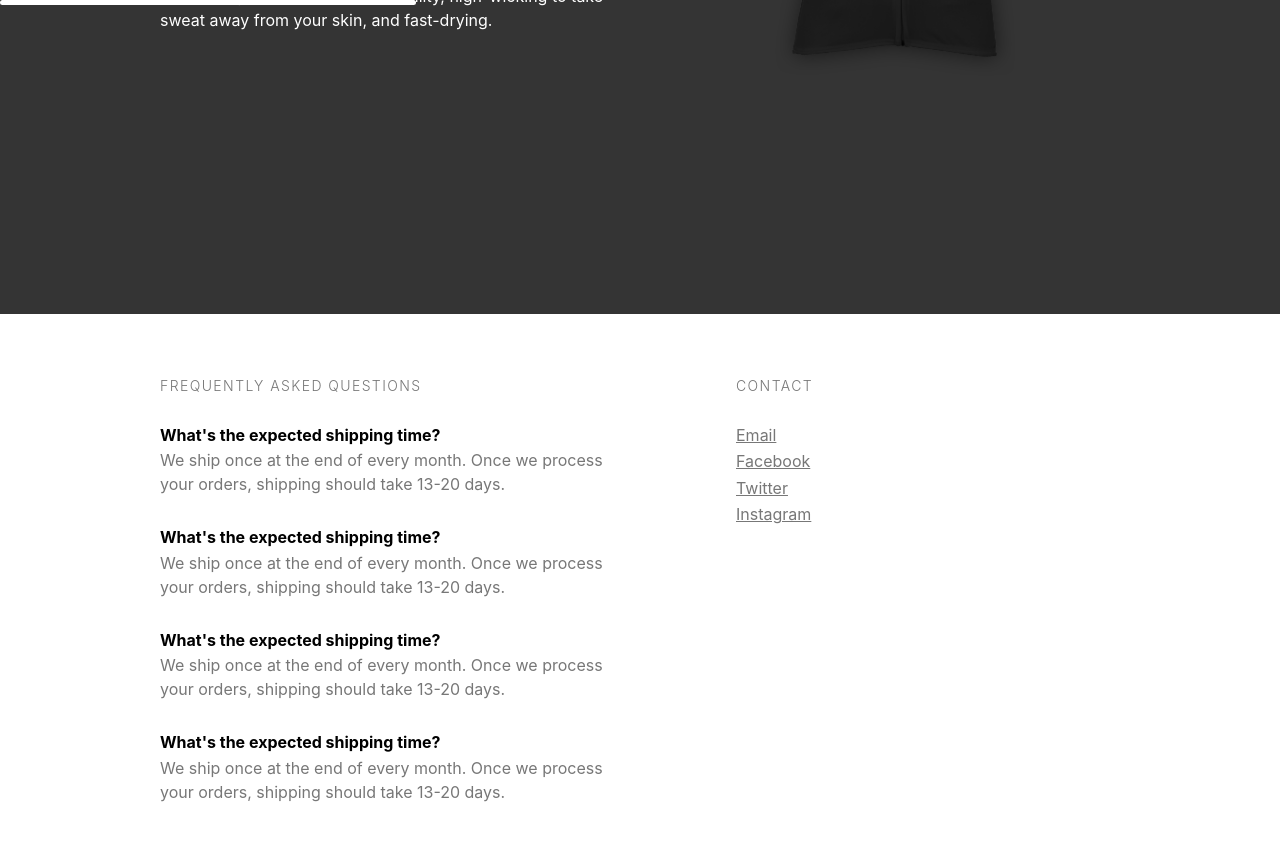
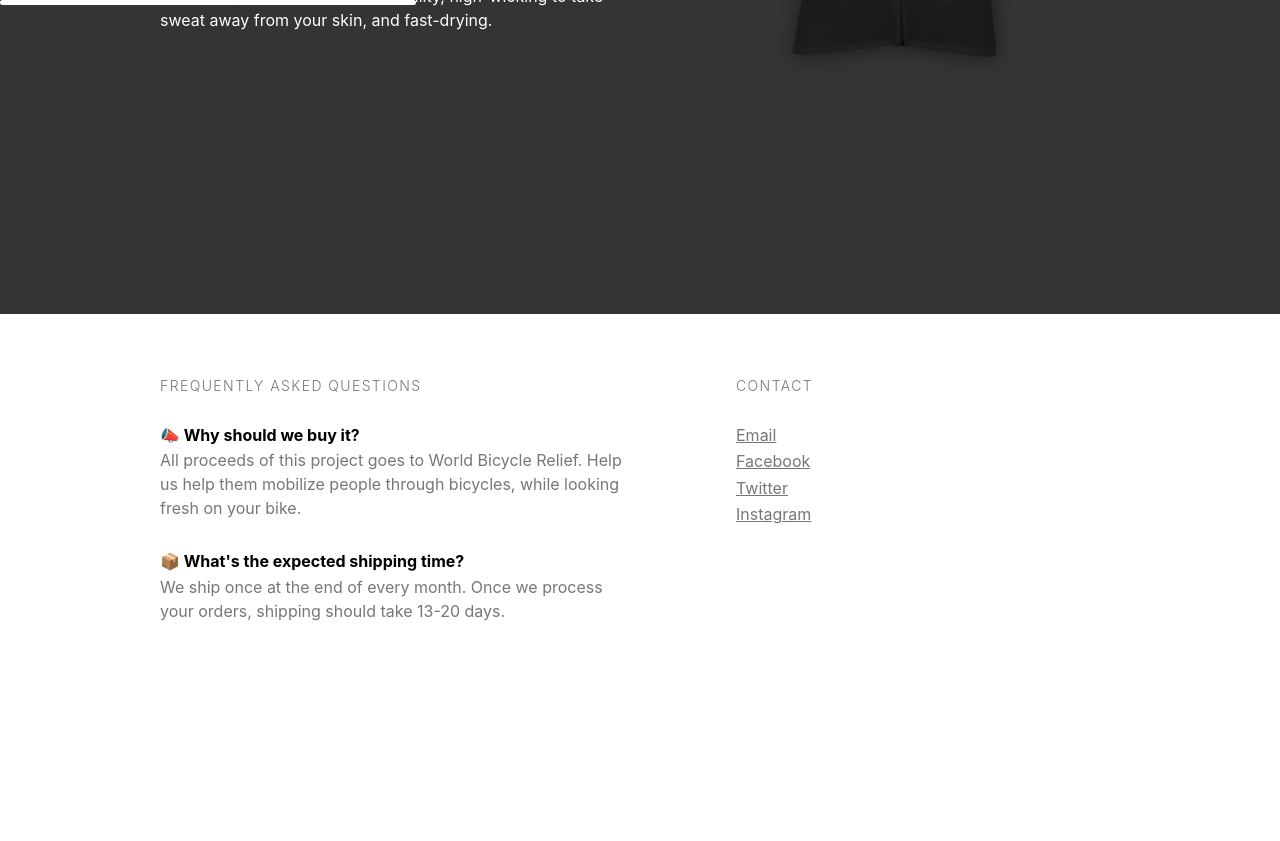
Before and after one commit to aboutjax/glcc, a Jekyll site: the page built from index.html, in a window 1280 px wide and 900 px high, scrolled down 586 px. Shown: the top 841 px of the window. Built offline with Jekyll 4.4.1, drawn with Linux system fonts in a browser that asks for light colours; after the commit the page ends 1305 px from its top, so only the background shows below that.

Commit message:
update data

```diff
--- a/_data/faq.json
+++ b/_data/faq.json
@@ -1,19 +1,10 @@
 [
   {
-    "question": "What's the expected shipping time?",
-    "answer": "We ship once at the end of every month. Once we process your orders, shipping should take 13-20 days."
+    "question": "📣 Why should we buy it?",
+    "answer": "All proceeds of this project goes to World Bicycle Relief. Help us help them mobilize people through bicycles, while looking fresh on your bike."
   },
   {
-    "question": "What's the expected shipping time?",
+    "question": "📦 What's the expected shipping time?",
     "answer": "We ship once at the end of every month. Once we process your orders, shipping should take 13-20 days."
-  },
-  {
-    "question": "What's the expected shipping time?",
-    "answer": "We ship once at the end of every month. Once we process your orders, shipping should take 13-20 days."
-  },
-  {
-    "question": "What's the expected shipping time?",
-    "answer": "We ship once at the end of every month. Once we process your orders, shipping should take 13-20 days."
-  },
-
+  }
 ]
```
